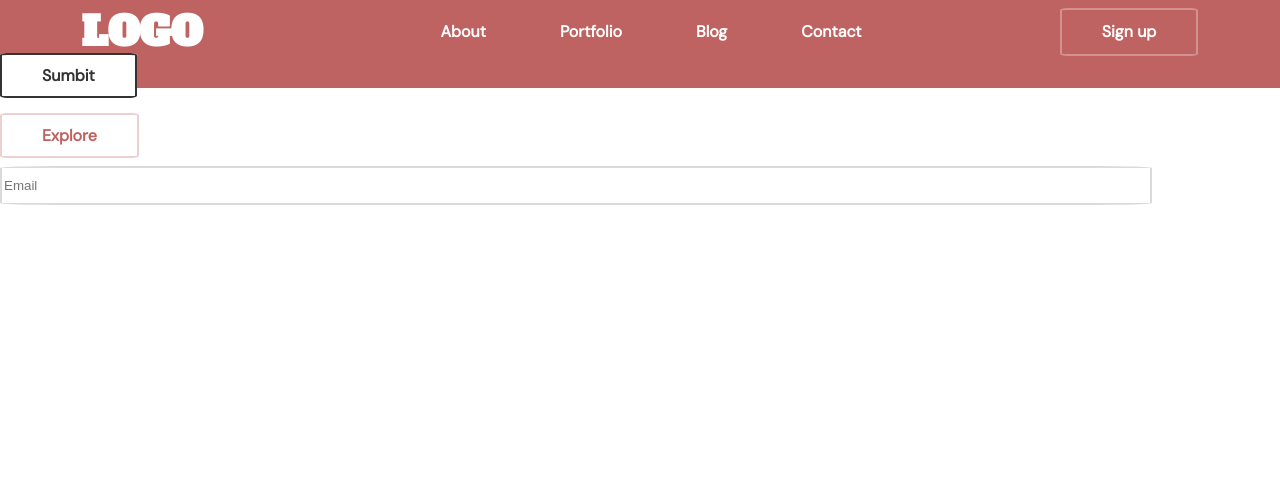
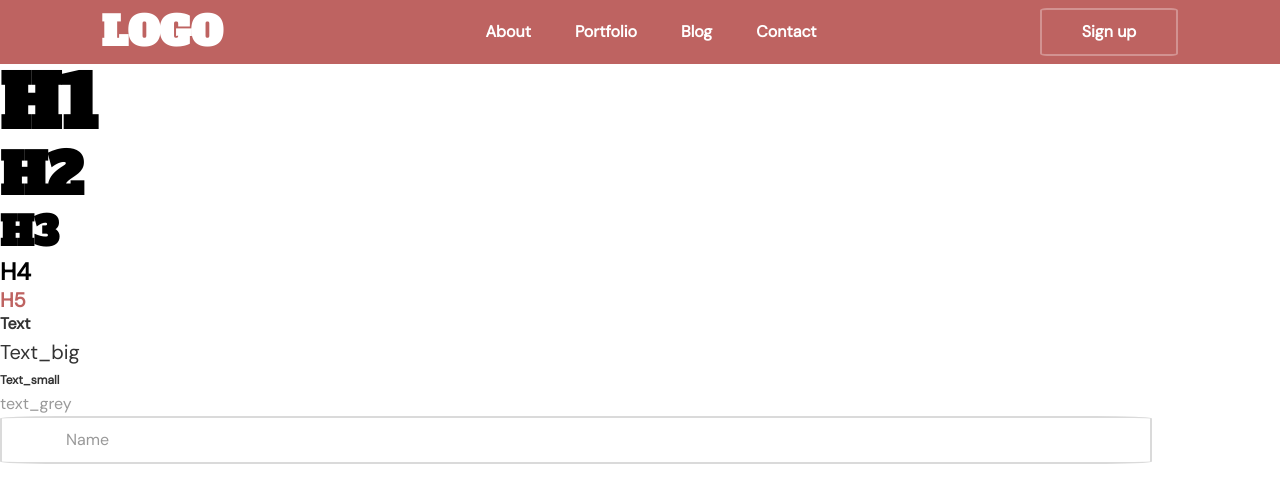
Before and after one commit to cedriclenders/ExamenOpdracht-frond-end, a website: page index.html in a window 1280 px wide. Drawn offline with Linux system fonts and the light colour scheme.

Commit message:
buttons, typographu, inputs

```diff
--- a/index.html
+++ b/index.html
@@ -44,14 +44,15 @@
         </svg>
       </div>
     </nav>
-    <div style="width: 100%; background-color: #be6361">
-      <a class="button_section1" href="#">Sumbit</a>
-    </div>
-    <br />
-    <br />
-    <a class="button_section4" href="#">Explore</a>
-    <br />
-    <br />
-    <input type="text" name="name" id="id" placeholder="Email" />
+    <h1>H1</h1>
+    <h2>H2</h2>
+    <h3>H3</h3>
+    <h4>H4</h4>
+    <h5>H5</h5>
+    <div class="text">Text</div>
+    <div class="text text_big">Text_big</div>
+    <div class="text text_small">Text_small</div>
+    <div class="text text_grey">text_grey</div>
+    <input type="text" value="Name" />
   </body>
 </html>
--- a/src/scss/01_fundaments/_fonts.scss
+++ b/src/scss/01_fundaments/_fonts.scss
@@ -5,39 +5,20 @@ $headingFont: "Alfa Slab One", cursive;
 $bodyFont: "DM Sans", sans-serif;
 h1,
 h2,
-h3,
-h4 {
+h3 {
   font-family: $headingFont;
 }
+h4,
+h5 {
+  font-family: $bodyFont;
+}
 
-h1 {
-  font-size: 72px;
-  line-height: 80px;
-}
-h2 {
-  font-size: 56px;
-  line-height: 64px;
-}
-h3 {
-  font-size: 40px;
-  line-height: 48px;
-}
-p,
+.text,
 a {
   font-family: $bodyFont;
   color: $textWhite;
-  padding: 15px;
-  line-height: 24px;
-  font-weight: 600;
-  font-size: 16px;
 }
-a {
-  text-decoration: none;
+
+.input {
+  font-family: $bodyFont;
 }
-.label {
-  font-family: $bodyFont;
-  color: $textBlack;
-  font-size: 16px;
-  line-height: 24px;
-  font-weight: 600;
-}
--- a/src/scss/02_atoms/_buttons.scss
+++ b/src/scss/02_atoms/_buttons.scss
@@ -8,8 +8,7 @@
   }
 }
 
-.button_section1,
-.button_section5 {
+.button_white {
   padding: 10px 40px;
   border: 2px $textBlack solid;
   border-radius: 5%;
@@ -17,17 +16,17 @@
   color: $textBlack;
 }
 
-.button_section2,
-.button_section3 {
+.button_pink {
   padding: 10px 40px;
   border-radius: 5%;
   background-color: $primaryColor;
   color: $textWhite;
 }
 
-.button_section4 {
+.button_transparant {
   padding: 10px 40px;
   color: $primaryColor;
+  background-color: transparent;
   border: 2px solid rgba($color: $primaryColor, $alpha: 0.3);
   border-radius: 5%;
   &:hover {
--- a/src/scss/02_atoms/_inputs.scss
+++ b/src/scss/02_atoms/_inputs.scss
@@ -1,4 +1,4 @@
-input[type="text"] {
+input {
   width: 90%;
   padding-top: 10px;
   padding-bottom: 10px;
--- /dev/null
+++ b/src/scss/02_atoms/_typography.scss
@@ -0,0 +1,66 @@
+h1 {
+  font-size: 72px;
+  line-height: 80px;
+}
+h2 {
+  font-size: 56px;
+  line-height: 64px;
+}
+h3 {
+  font-size: 40px;
+  line-height: 48px;
+}
+h4 {
+  font-size: 24px;
+  line-height: 32px;
+  font-weight: 600;
+}
+h4 {
+  font-size: 24px;
+  line-height: 32px;
+  font-weight: 600;
+}
+h5 {
+  font-size: 20px;
+  line-height: 24px;
+  font-weight: 600;
+  color: $primaryColor;
+}
+a {
+  text-decoration: none;
+  line-height: 24px;
+  font-weight: 600;
+  font-size: 16px;
+}
+.text {
+  font-family: $bodyFont;
+  color: $textBlack;
+  line-height: 24px;
+  font-weight: 600;
+  font-size: 16px;
+  &_small {
+    font-size: 12px;
+  }
+  &_grey {
+    font-weight: normal;
+    color: rgba($textBlack, 0.5);
+  }
+  &_big {
+    font-size: 20px;
+    line-height: 32px;
+    font-weight: normal;
+  }
+}
+.label {
+  font-size: 12px;
+  line-height: 24px;
+  font-weight: 600;
+}
+input {
+  padding-left: 5%;
+  font-family: $bodyFont;
+  font-weight: normal;
+  color: rgba($textBlack, 0.5);
+  line-height: 24px;
+  font-size: 16px;
+}
--- a/src/scss/styles.scss
+++ b/src/scss/styles.scss
@@ -2,6 +2,7 @@
 @import "./01_fundaments/fonts";
 @import "./02_atoms/buttons";
 @import "./02_atoms/inputs";
+@import "./02_atoms/typography";
 @import "./header";
 @import "./navbar";
 
```
Also changed, not shown: src/css/styles.css.
